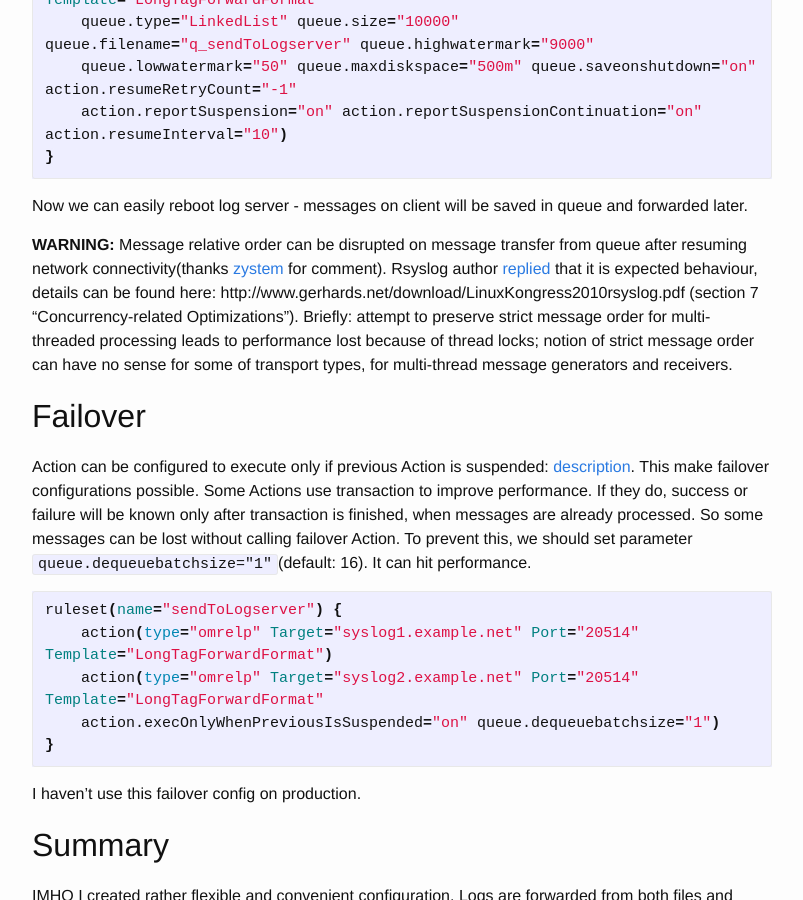
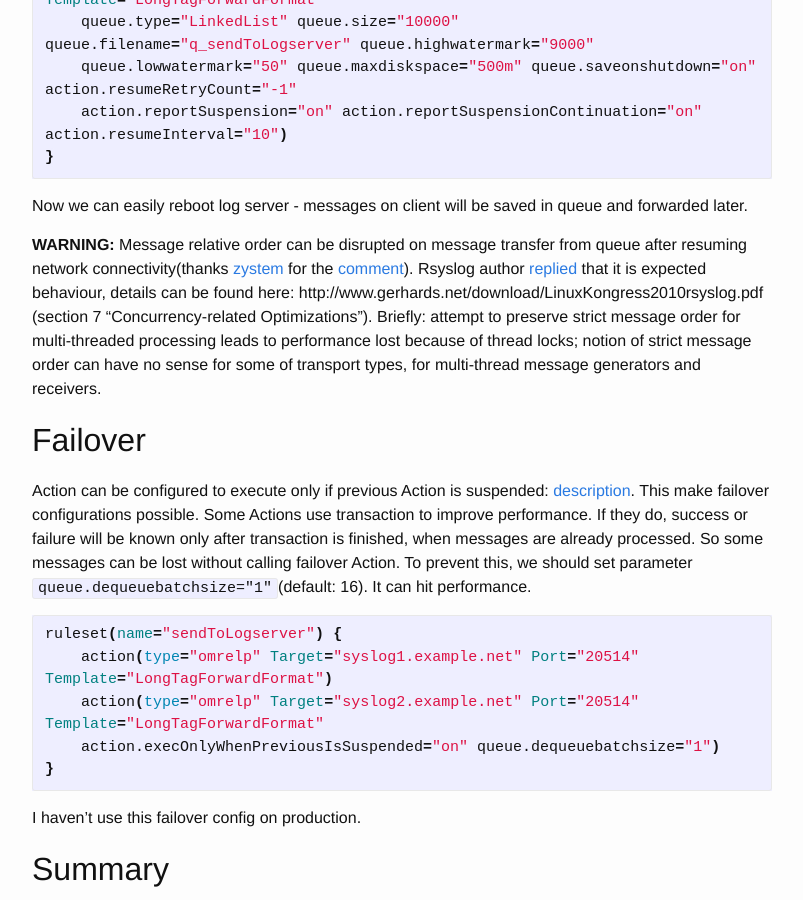
Before and after one commit to selivan/selivan.github.io, a Jekyll site: the page built from _posts/2017-02-07-rsyslog-log-forward-save-filename-handle-multi-line-failover.md, in a window 1280 px wide and 900 px high, scrolled down 11141 px. Shown: the whole window, without its empty margins (238-1041 px from the left). Built offline with Jekyll 4.4.1, drawn with Linux system fonts in a browser that asks for light colours; comment, search, counter and statistics services are not loaded.

Commit message:
added link

```diff
--- a/_posts/2017-02-07-rsyslog-log-forward-save-filename-handle-multi-line-failover.md
+++ b/_posts/2017-02-07-rsyslog-log-forward-save-filename-handle-multi-line-failover.md
@@ -369,7 +369,7 @@
 
 Now we can easily reboot log server - messages on client will be saved in queue and forwarded later.
 
-**WARNING:** Message relative order can be disrupted on message transfer from queue after resuming network connectivity(thanks [zystem](https://habrahabr.ru/users/zystem/) for comment). Rsyslog author [replied](https://github.com/rsyslog/rsyslog/issues/1400#issuecomment-278396567) that it is expected behaviour, details can be found here: http://www.gerhards.net/download/LinuxKongress2010rsyslog.pdf (section 7 "Concurrency-related Optimizations"). Briefly: attempt to preserve strict message order for multi-threaded processing leads to performance lost because of thread locks; notion of strict message order can have no sense for some of transport types, for multi-thread message generators and receivers.
+**WARNING:** Message relative order can be disrupted on message transfer from queue after resuming network connectivity(thanks [zystem](https://habrahabr.ru/users/zystem/) for the [comment](https://habrahabr.ru/post/321262/#comment_10058004)). Rsyslog author [replied](https://github.com/rsyslog/rsyslog/issues/1400#issuecomment-278396567) that it is expected behaviour, details can be found here: http://www.gerhards.net/download/LinuxKongress2010rsyslog.pdf (section 7 "Concurrency-related Optimizations"). Briefly: attempt to preserve strict message order for multi-threaded processing leads to performance lost because of thread locks; notion of strict message order can have no sense for some of transport types, for multi-thread message generators and receivers.
 
 ## Failover
 
```
